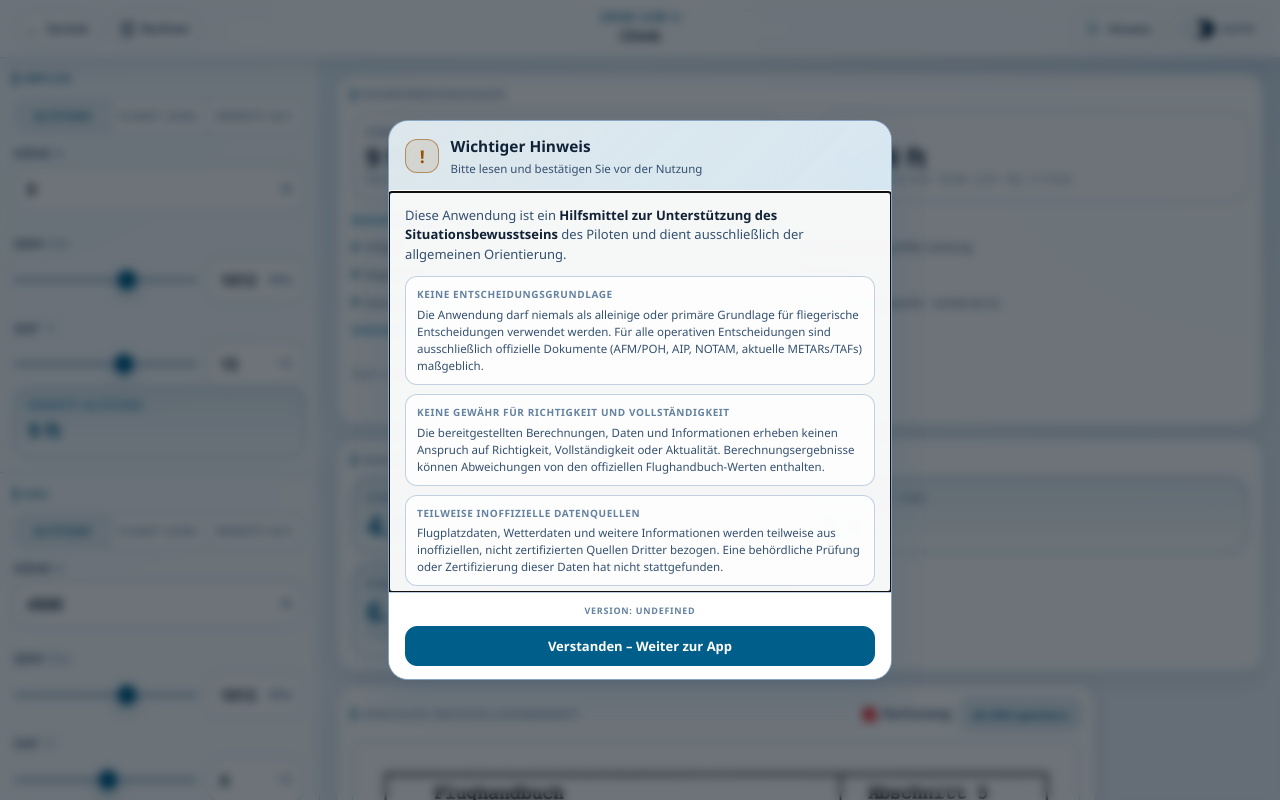
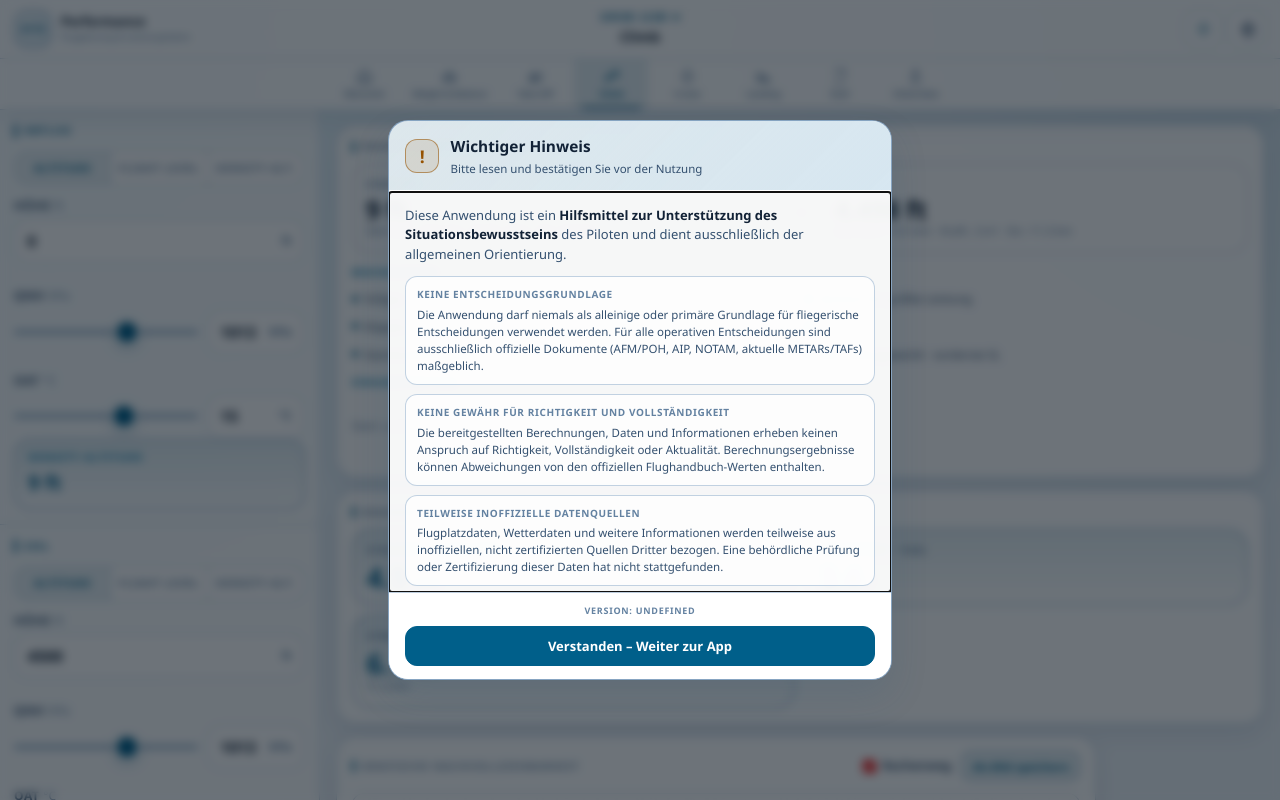
Before and after one commit to aguther/aircraft-performance, a React (Vite) app: page /climb.html in a window 1280 px wide. Shown: the top 800 px of the page. Built offline with nearby package versions, Linux system fonts and the light colour scheme.

Commit message:
feat: add compact application shell

```diff
--- a/css/calculator.css
+++ b/css/calculator.css
@@ -6,13 +6,13 @@
   align-content: start;
   width: min(1720px, 100%);
   margin: 0 auto;
-  min-height: calc(100vh - 58px);
+  min-height: calc(100vh - 109px);
 }
 
 .sidebar {
   position: sticky;
-  top: 58px;
-  max-height: calc(100vh - 58px);
+  top: 109px;
+  max-height: calc(100vh - 109px);
   overflow-y: auto;
   background: var(--bg-soft);
   border-right: 1px solid var(--border);
@@ -20,7 +20,7 @@
 }
 
 .results {
-  min-height: calc(100vh - 58px);
+  min-height: calc(100vh - 109px);
   padding: 1rem 1.15rem 1.25rem;
   display: flex;
   flex-direction: column;
@@ -31,11 +31,11 @@
 @supports (min-height: 100dvh) {
   .page-layout,
   .results {
-    min-height: calc(100dvh - 58px);
+    min-height: calc(100dvh - 109px);
   }
 
   .sidebar {
-    max-height: calc(100dvh - 58px);
+    max-height: calc(100dvh - 109px);
   }
 }
 
--- a/css/theme.css
+++ b/css/theme.css
@@ -105,6 +105,256 @@ body {
 
 a {
   color: inherit;
+}
+
+.app-shell-header {
+  position: sticky;
+  top: 0;
+  z-index: 200;
+  display: flex;
+  flex-direction: column;
+  background: var(--bg-nav);
+  border-bottom: 1px solid var(--border);
+  box-shadow: var(--shadow-soft);
+  backdrop-filter: blur(18px);
+}
+
+.app-topbar {
+  height: 58px;
+  display: grid;
+  grid-template-columns: minmax(0, 1fr) auto minmax(0, 1fr);
+  align-items: center;
+  gap: 0.8rem;
+  padding: 0 1rem;
+}
+
+.app-brand {
+  display: flex;
+  min-width: 0;
+  align-items: center;
+  gap: 0.65rem;
+  text-decoration: none;
+}
+
+.app-brand-mark {
+  display: grid;
+  width: 38px;
+  height: 38px;
+  flex: 0 0 auto;
+  place-items: center;
+  border: 1px solid var(--border-strong);
+  border-radius: 13px;
+  background: linear-gradient(135deg, var(--cyan-bg), var(--bg-active));
+  color: var(--cyan);
+  font-size: 9px;
+  font-weight: 900;
+  letter-spacing: 0.04em;
+}
+
+.app-brand-copy {
+  display: flex;
+  min-width: 0;
+  flex-direction: column;
+}
+
+.app-brand-copy strong {
+  color: var(--text);
+  font-size: 13px;
+  line-height: 1.2;
+}
+
+.app-brand-copy span {
+  overflow: hidden;
+  color: var(--text-dim);
+  font-size: 9px;
+  text-overflow: ellipsis;
+  white-space: nowrap;
+}
+
+.app-page-context {
+  display: flex;
+  min-width: 0;
+  flex-direction: column;
+  align-items: center;
+  gap: 0.08rem;
+}
+
+.app-actions {
+  position: relative;
+  display: flex;
+  justify-content: flex-end;
+  gap: 0.4rem;
+}
+
+.app-icon-button {
+  display: grid;
+  width: 38px;
+  height: 38px;
+  place-items: center;
+  border: 1px solid var(--border);
+  border-radius: 13px;
+  background: var(--bg-soft);
+  color: var(--text-sub);
+  cursor: pointer;
+  transition: color 0.15s, border-color 0.15s, background 0.15s;
+}
+
+.app-icon-button:hover,
+.app-icon-button.active {
+  border-color: var(--border-strong);
+  background: var(--bg-active);
+  color: var(--cyan);
+}
+
+.app-icon-button svg {
+  width: 18px;
+  height: 18px;
+  fill: none;
+  stroke: currentColor;
+  stroke-linecap: round;
+  stroke-linejoin: round;
+  stroke-width: 1.7;
+}
+
+.calculator-tabs {
+  display: flex;
+  min-width: 0;
+  justify-content: center;
+  gap: 0.15rem;
+  overflow-x: auto;
+  padding: 0 0.65rem;
+  border-top: 1px solid var(--border);
+  scrollbar-width: none;
+}
+
+.calculator-tabs::-webkit-scrollbar {
+  display: none;
+}
+
+.calculator-tab {
+  position: relative;
+  display: flex;
+  min-width: 74px;
+  height: 50px;
+  flex: 0 0 auto;
+  flex-direction: column;
+  align-items: center;
+  justify-content: center;
+  gap: 0.15rem;
+  padding: 0.25rem 0.65rem;
+  color: var(--text-dim);
+  font-size: 8.5px;
+  font-weight: 700;
+  text-decoration: none;
+  transition: color 0.15s, background 0.15s;
+}
+
+.calculator-tab::after {
+  content: "";
+  position: absolute;
+  right: 0.55rem;
+  bottom: 0;
+  left: 0.55rem;
+  height: 2px;
+  border-radius: 999px 999px 0 0;
+  background: transparent;
+}
+
+.calculator-tab:hover,
+.calculator-tab.current {
+  background: var(--cyan-bg);
+  color: var(--cyan);
+}
+
+.calculator-tab.current::after {
+  background: var(--cyan);
+}
+
+.calculator-tab svg {
+  width: 19px;
+  height: 19px;
+  fill: none;
+  stroke: currentColor;
+  stroke-linecap: round;
+  stroke-linejoin: round;
+  stroke-width: 1.8;
+}
+
+.settings-panel {
+  position: absolute;
+  top: calc(100% + 0.55rem);
+  right: 0;
+  width: min(330px, calc(100vw - 1rem));
+  display: none;
+  overflow: hidden;
+  border: 1px solid var(--border);
+  border-radius: 18px;
+  background: var(--bg-card);
+  box-shadow: var(--shadow-strong);
+  backdrop-filter: blur(18px);
+  z-index: 5;
+}
+
+.settings-panel.open {
+  display: block;
+}
+
+.settings-panel-title {
+  padding: 0.8rem 0.9rem 0.65rem;
+  color: var(--cyan);
+  font-size: 10px;
+  font-weight: 800;
+  letter-spacing: 0.12em;
+  text-transform: uppercase;
+}
+
+.settings-row {
+  width: 100%;
+  display: flex;
+  align-items: center;
+  justify-content: space-between;
+  gap: 0.8rem;
+  padding: 0.75rem 0.9rem;
+  border: 0;
+  border-top: 1px solid var(--border);
+  background: transparent;
+  color: var(--text);
+  font-family: inherit;
+  text-align: left;
+  cursor: pointer;
+}
+
+.settings-row:hover {
+  background: var(--bg-active);
+}
+
+.settings-row > span:first-child {
+  display: flex;
+  min-width: 0;
+  flex-direction: column;
+  gap: 0.05rem;
+}
+
+.settings-row strong {
+  font-size: 11.5px;
+}
+
+.settings-row small {
+  color: var(--text-dim);
+  font-size: 9.5px;
+}
+
+.settings-value,
+.settings-chevron {
+  flex: 0 0 auto;
+  color: var(--cyan);
+  font-size: 11px;
+  font-weight: 800;
+}
+
+.settings-row-danger strong,
+.settings-row-danger .settings-chevron {
+  color: var(--red);
 }
 
 .nav-bar {
@@ -567,6 +817,50 @@ html.usage-notice-active body {
 }
 
 @media (max-width: 1100px), (max-height: 430px) {
+  .app-topbar {
+    height: 54px;
+    grid-template-columns: minmax(0, 1fr) auto;
+    padding: 0 0.65rem;
+  }
+
+  .app-brand-copy {
+    display: none;
+  }
+
+  .app-brand-mark {
+    width: 36px;
+    height: 36px;
+    border-radius: 12px;
+  }
+
+  .app-page-context {
+    grid-column: 1;
+    grid-row: 1;
+    align-items: flex-start;
+    margin-left: 46px;
+    pointer-events: none;
+  }
+
+  .app-page-context select {
+    text-align: left;
+    pointer-events: auto;
+  }
+
+  .app-actions {
+    grid-column: 2;
+    grid-row: 1;
+  }
+
+  .calculator-tabs {
+    justify-content: flex-start;
+  }
+
+  .calculator-tab {
+    min-width: 68px;
+    height: 48px;
+    padding-inline: 0.45rem;
+  }
+
   .nav-bar {
     height: 56px;
     grid-template-columns: auto minmax(0, 1fr) auto;
--- a/src/App.tsx
+++ b/src/App.tsx
@@ -1,6 +1,7 @@
 import { useEffect, useState } from "react";
-import { Route, Routes, useLocation } from "react-router-dom";
+import { Route, Routes, useLocation, useNavigate } from "react-router-dom";
 import { useAircraft } from "./app/AircraftContext";
+import { useFlightPlan } from "./app/FlightPlanContext";
 import { useTheme } from "./app/useTheme";
 import { AppHeader } from "./components/AppHeader";
 import {
@@ -18,7 +19,9 @@ import { WeightBalancePage } from "./pages/WeightBalancePage";
 
 export function App() {
   const location = useLocation();
+  const navigate = useNavigate();
   const { aircraft, availableAircraft, selectAircraft } = useAircraft();
+  const { resetFlightPlan } = useFlightPlan();
   const { preference, resolvedTheme, toggleTheme } = useTheme();
   const [usageNoticeOpen, setUsageNoticeOpen] = useState(
     () => !hasAcceptedUsageNotice(),
@@ -73,10 +76,13 @@ export function App() {
         onSelectAircraft={selectAircraft}
         pageTitle={pageTitle}
         currentCalculatorHref={currentCalculatorHref}
-        showNavigation={Boolean(currentCalculatorHref)}
         themePreference={preference}
         resolvedTheme={resolvedTheme}
         onOpenUsageNotice={() => setUsageNoticeOpen(true)}
+        onResetFlightPlan={() => {
+          resetFlightPlan();
+          navigate("/");
+        }}
         onToggleTheme={toggleTheme}
       />
       <Routes>
--- a/src/app/FlightPlanContext.tsx
+++ b/src/app/FlightPlanContext.tsx
@@ -50,6 +50,7 @@ type FlightPlanContextValue = {
   updateDeparture: (departure: Omit<FlightPlanAirportSelection, "updatedAt">) => void;
   updateArrival: (arrival: Omit<FlightPlanAirportSelection, "updatedAt">) => void;
   updateImports: (change: Partial<FlightPlanImports>) => void;
+  resetFlightPlan: () => void;
 };
 
 const defaultFlightPlan: FlightPlan = {
@@ -112,6 +113,7 @@ export function FlightPlanProvider({ children }: { children: ReactNode }) {
     ...current,
     imports: { ...current.imports, ...change },
   })), []);
+  const resetFlightPlan = useCallback(() => setFlightPlan(defaultFlightPlan), []);
 
   useEffect(() => {
     try {
@@ -128,7 +130,8 @@ export function FlightPlanProvider({ children }: { children: ReactNode }) {
     updateDeparture,
     updateArrival,
     updateImports,
-  }), [flightPlan, publishMasses, updateArrival, updateDeparture, updateImports, updateWeightBalance]);
+    resetFlightPlan,
+  }), [flightPlan, publishMasses, resetFlightPlan, updateArrival, updateDeparture, updateImports, updateWeightBalance]);
 
   return <FlightPlanContext.Provider value={value}>{children}</FlightPlanContext.Provider>;
 }
--- a/src/components/AppHeader.tsx
+++ b/src/components/AppHeader.tsx
@@ -3,16 +3,17 @@ import { useEffect, useRef, useState } from "react";
 import { Link } from "react-router-dom";
 import { calculatorRegistry } from "../app/calculators";
 import type { AircraftDefinition } from "../app/aircraft";
+import { CalculatorIcon } from "./CalculatorIcon";
 
 type AppHeaderProps = {
   aircraft: AircraftDefinition;
   availableAircraft: AircraftDefinition[];
   pageTitle: string;
   currentCalculatorHref?: string;
-  showNavigation?: boolean;
   themePreference: ThemePreference;
   resolvedTheme: ResolvedTheme;
   onOpenUsageNotice: () => void;
+  onResetFlightPlan: () => void;
   onSelectAircraft: (aircraftId: string) => void;
   onToggleTheme: () => void;
 };
@@ -22,71 +23,43 @@ export function AppHeader({
   availableAircraft,
   pageTitle,
   currentCalculatorHref,
-  showNavigation = false,
   themePreference,
   resolvedTheme,
   onOpenUsageNotice,
+  onResetFlightPlan,
   onSelectAircraft,
   onToggleTheme,
 }: AppHeaderProps) {
-  const [menuOpen, setMenuOpen] = useState(false);
-  const menuRef = useRef<HTMLDivElement>(null);
-  const themeLabel =
-    themePreference === "auto"
-      ? "Auto"
-      : resolvedTheme === "dark"
-        ? "Dark"
-        : "Light";
+  const [settingsOpen, setSettingsOpen] = useState(false);
+  const settingsRef = useRef<HTMLDivElement>(null);
+  const themeLabel = themePreference === "auto" ? "Auto" : resolvedTheme === "dark" ? "Dunkel" : "Hell";
+  const availableCalculators = calculatorRegistry.filter((calculator) => aircraft.capabilities.includes(calculator.capability));
 
   useEffect(() => {
-    const closeMenu = (event: MouseEvent) => {
-      if (!menuRef.current?.contains(event.target as Node)) setMenuOpen(false);
+    const closeSettings = (event: MouseEvent) => {
+      if (!settingsRef.current?.contains(event.target as Node)) setSettingsOpen(false);
+    };
+    document.addEventListener("click", closeSettings);
+    return () => document.removeEventListener("click", closeSettings);
+  }, []);
+
+  const resetFlightPlan = () => {
+    if (!window.confirm("Neue Flugplanung starten? Alle gespeicherten Eingaben, Flugplätze und übernommenen Werte werden zurückgesetzt.")) return;
+    onResetFlightPlan();
+    setSettingsOpen(false);
   };
 
-    document.addEventListener("click", closeMenu);
-    return () => document.removeEventListener("click", closeMenu);
-  }, []);
-
   return (
-    <nav className="nav-bar">
-      <div
-        className={`nav-left${showNavigation ? "" : " nav-left-placeholder"}`}
-        aria-hidden={showNavigation ? undefined : "true"}
-      >
-        <Link className="nav-back" to="/">
-          <span className="nav-back-arrow">←</span>
-          <span>Zurück</span>
+    <header className="app-shell-header">
+      <div className="app-topbar">
+        <Link className="app-brand" to="/" aria-label="Zur Rechnerübersicht">
+          <span className="app-brand-mark">G115</span>
+          <span className="app-brand-copy">
+            <strong>Performance</strong>
+            <span>Flugplanung & Leistungsdaten</span>
+          </span>
         </Link>
-        {showNavigation ? (
-          <div className="nav-menu-wrap" ref={menuRef}>
-            <button
-              className="nav-menu-btn"
-              type="button"
-              aria-expanded={menuOpen}
-              onClick={() => setMenuOpen((current) => !current)}
-            >
-              <span className="nav-back-arrow">☰</span>
-              <span>Rechner</span>
-            </button>
-            <div className={`nav-dropdown${menuOpen ? " open" : ""}`}>
-              <Link className="nav-dropdown-home" to="/" onClick={() => setMenuOpen(false)}>
-                Übersicht
-              </Link>
-              {calculatorRegistry.filter((calculator) => aircraft.capabilities.includes(calculator.capability)).map((calculator) => (
-                <Link
-                  className={calculator.href === currentCalculatorHref ? "current" : undefined}
-                  to={calculator.href}
-                  key={calculator.href}
-                  onClick={() => setMenuOpen(false)}
-                >
-                  {calculator.title} · {calculator.tag}
-                </Link>
-              ))}
-            </div>
-          </div>
-        ) : null}
-      </div>
-      <div className="nav-center">
+        <div className="app-page-context">
           <select
             className="nav-aircraft-select"
             aria-label="Flugzeugtyp"
@@ -98,40 +71,42 @@ export function AppHeader({
           </select>
           <div className="nav-title">{pageTitle}</div>
         </div>
-      <div className="nav-right">
-        <button
-          className="usage-notice-open"
-          type="button"
-          aria-label="Hinweis zur Nutzung"
-          onClick={onOpenUsageNotice}
-        >
-          <span className="usage-notice-open-icon" aria-hidden="true">
-            i
-          </span>
-          <span className="usage-notice-open-label">Hinweis</span>
+        <div className="app-actions" ref={settingsRef}>
+          <button className="app-icon-button" type="button" aria-label="Hinweis zur Nutzung" onClick={onOpenUsageNotice}>
+            <span className="usage-notice-open-icon" aria-hidden="true">i</span>
           </button>
-        <button
-          className="theme-toggle"
-          type="button"
-          data-theme-mode={themePreference}
-          data-resolved-theme={resolvedTheme}
-          aria-label={`Theme: ${themeLabel}`}
-          onClick={onToggleTheme}
-        >
-          <span
-            className="toggle-track"
-            data-theme-mode={themePreference}
-            data-resolved-theme={resolvedTheme}
-          >
-            <span
-              className="toggle-thumb"
-              data-theme-mode={themePreference}
-              data-resolved-theme={resolvedTheme}
-            />
-          </span>
-          <span>{themeLabel}</span>
+          <button className={`app-icon-button settings-button${settingsOpen ? " active" : ""}`} type="button" aria-label="Einstellungen" aria-expanded={settingsOpen} onClick={() => setSettingsOpen((current) => !current)}>
+            <svg aria-hidden="true" viewBox="0 0 24 24"><path d="M12 8a4 4 0 1 0 0 8 4 4 0 0 0 0-8zm8 4l2-1-2-4-2 .5-1.5-1L16 4h-4l-.5 2.5-1.5 1L8 7 6 11l2 1v2l-2 1 2 4 2-.5 1.5 1L12 22h4l.5-2.5 1.5-1 2 .5 2-4-2-1z" /></svg>
+          </button>
+          <div className={`settings-panel${settingsOpen ? " open" : ""}`}>
+            <div className="settings-panel-title">Einstellungen</div>
+            <button className="settings-row" type="button" onClick={onToggleTheme}>
+              <span><strong>Darstellung</strong><small>Farbschema der Anwendung</small></span>
+              <span className="settings-value">{themeLabel}</span>
+            </button>
+            <button className="settings-row" type="button" onClick={onOpenUsageNotice}>
+              <span><strong>Wichtiger Hinweis</strong><small>Nutzungshinweis erneut anzeigen</small></span>
+              <span className="settings-chevron">›</span>
+            </button>
+            <button className="settings-row settings-row-danger" type="button" onClick={resetFlightPlan}>
+              <span><strong>Neue Flugplanung</strong><small>Alle Planungsdaten zurücksetzen</small></span>
+              <span className="settings-chevron">↻</span>
             </button>
           </div>
+        </div>
+      </div>
+      <nav className="calculator-tabs" aria-label="Rechner">
+        <Link className={`calculator-tab calculator-tab-home${currentCalculatorHref ? "" : " current"}`} to="/">
+          <svg aria-hidden="true" viewBox="0 0 24 24"><path d="M4 10.5L12 4l8 6.5V20h-6v-6h-4v6H4z" /></svg>
+          <span>Übersicht</span>
+        </Link>
+        {availableCalculators.map((calculator) => (
+          <Link className={`calculator-tab${calculator.href === currentCalculatorHref ? " current" : ""}`} to={calculator.href} key={calculator.href}>
+            <CalculatorIcon capability={calculator.capability} />
+            <span>{calculator.title}</span>
+          </Link>
+        ))}
       </nav>
+    </header>
   );
 }
--- /dev/null
+++ b/src/components/CalculatorIcon.tsx
@@ -0,0 +1,23 @@
+import type { AircraftCapability } from "../app/aircraft";
+
+export function CalculatorIcon({ capability }: { capability: AircraftCapability }) {
+  const common = {
+    fill: "none",
+    stroke: "currentColor",
+    strokeLinecap: "round" as const,
+    strokeLinejoin: "round" as const,
+    strokeWidth: 1.8,
+  };
+
+  const paths = {
+    weightBalance: <><path d="M5 18h14M7 18l2-9h6l2 9M9 9l3-3 3 3M4 13h5M15 13h5" /><path d="M4 13l2 3 3-3M15 13l2 3 3-3" /></>,
+    takeoff: <><path d="M3 18h18M5 15l13-7 2 2-8 5-4 1z" /><path d="M8 13l-2-4 2-1 4 3" /></>,
+    climb: <><path d="M4 18l16-12M13 6h7v7" /><path d="M5 13l4-2 4 2-4 2z" /></>,
+    cruise: <><path d="M3 12h18M8 8l4-5 4 5M8 16l4 5 4-5" /></>,
+    landing: <><path d="M3 18h18M5 8l13 7-1 2-9-3-4-4z" /><path d="M8 11l-2 4" /></>,
+    stall: <><path d="M5 6c5-4 11-2 14 2M19 8l-1-5M19 8l-5-1" /><path d="M5 18c5 3 10 2 14-2" /></>,
+    climbRate: <><path d="M12 20V4M7 9l5-5 5 5" /><path d="M5 18h14" /></>,
+  };
+
+  return <svg aria-hidden="true" viewBox="0 0 24 24" {...common}>{paths[capability]}</svg>;
+}
```
Also changed, not shown: 1 other file (tests, documents, lock files or other folders). Lines whose indentation alone changed are shown as unchanged.
